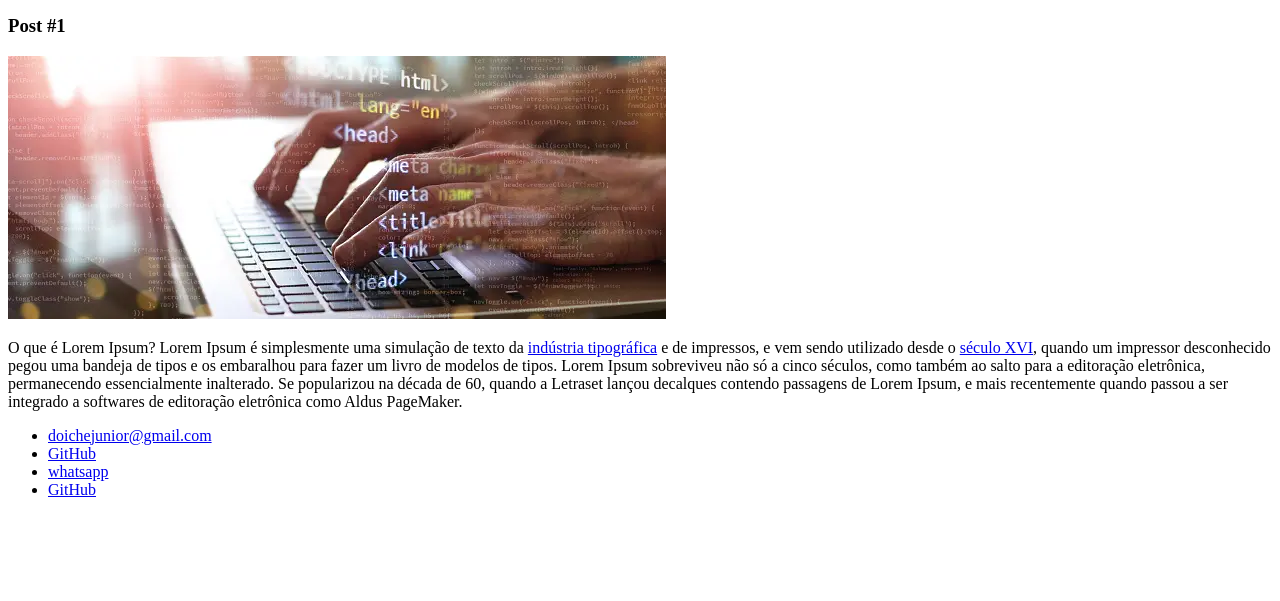
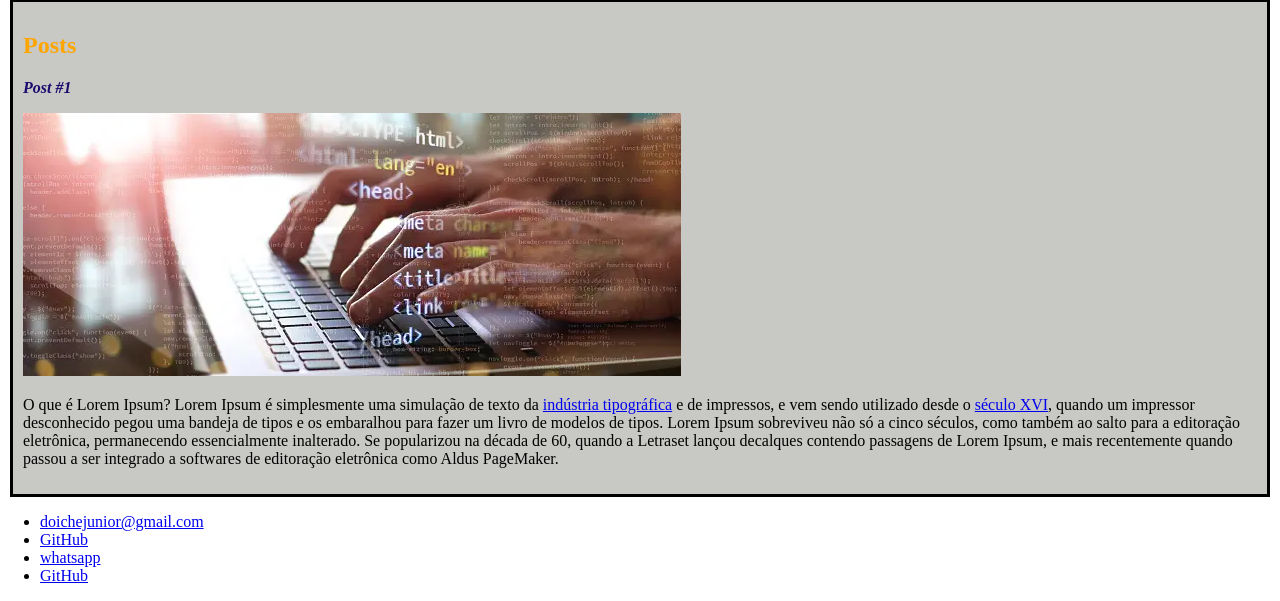
Before and after one commit to joseamerico-git/revisao-git, a plain HTML site: page exercicio001.html in a window 1280 px wide. Shown: the part 485-1086 px from the top of the page. Before the commit the page ends 1000 px from the top, so only its background shows below. Drawn offline with Linux system fonts and the light colour scheme.

Commit message:
alteracoes-2308

```diff
--- /dev/null
+++ b/css/style.css
@@ -0,0 +1,25 @@
+body{
+    margin:0;
+    padding:0;
+}
+
+#titulo{
+    color: blue;
+
+}
+.subtitle{
+    color: orange;
+}
+
+.post_title{
+    color: rgb(27, 11, 110);
+    font-size: 16px;
+    font-style: italic;
+}
+
+.post{
+    background-color: rgb(200, 200, 197);
+    padding:10px;
+    border:3px solid black;
+    margin: 10px;
+}
--- a/exercicio001.html
+++ b/exercicio001.html
@@ -4,19 +4,22 @@
 <head>
     <meta charset="utf-8" lang="pt-br">
     <title>Exercício 001 HTML</title>
+    <link rel="stylesheet" href="css/style.css">
 
 </head>
 
 <body>
     <header>
-        <img src="img/imagem1.webp" alt="Ilustração do rosto">
-        <h1>Pagina do zé</h1>
+        <img src="img/perfil.jpg" alt="Ilustração do rosto">
+        <h1 id="titulo">José Américo Doiche Junior</h1>
     </header>
     <section>
-        <article>
+        <article class="post">
+
+            <h2 class="subtitle">Posts</h2>
             <header>
 
-                <h3>Post #1</h3>
+                <h3 class="post_title">Post #1</h3>
                 <img src="img/usplesh1.webp" alt="Editor de texto contendo código html">
             </header>
             <p>O que é Lorem Ipsum?
```
Also changed, not shown: img/perfil.jpg (added), 1 other file.
